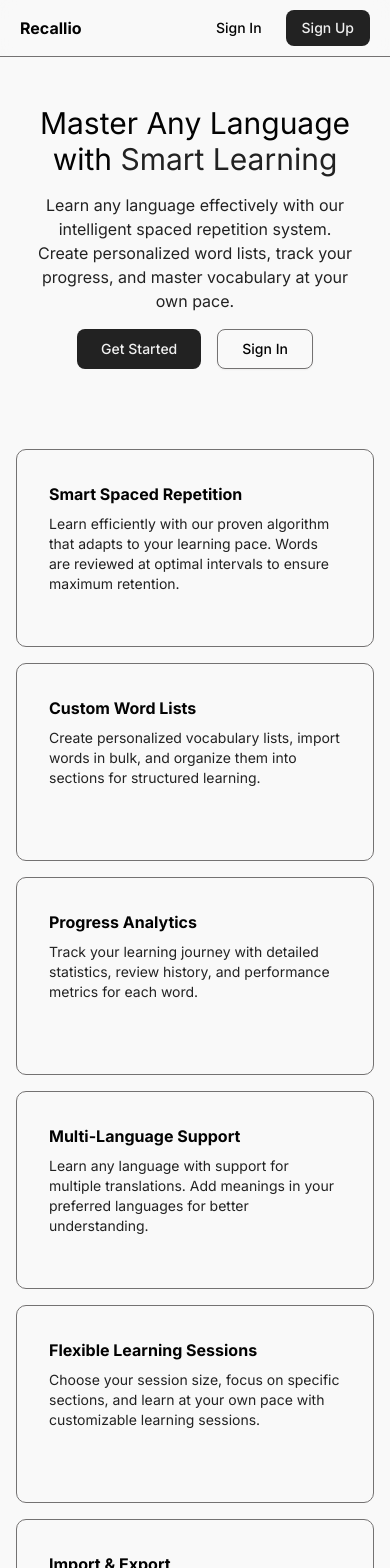
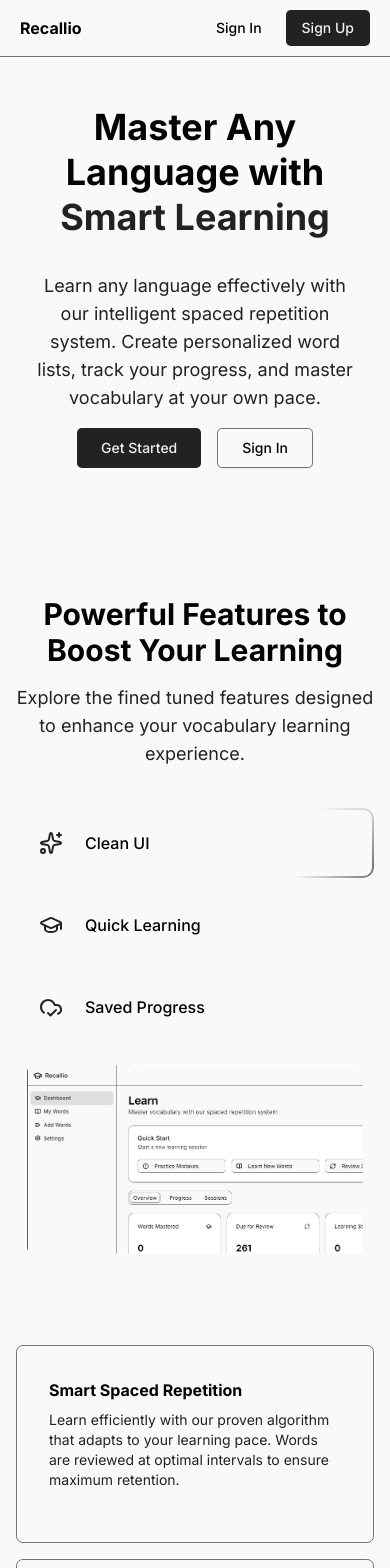
Before and after one commit to asmraihan/recallio, a Next.js app: page / in a window 390 px wide. Shown: the top 1568 px of the page. Built offline with nearby package versions, Linux system fonts and the light colour scheme.

Commit message:
feat: add FeatureTab component and integrate with Features section

```diff
--- a/src/app/dashboard/layout.tsx
+++ b/src/app/dashboard/layout.tsx
@@ -5,6 +5,7 @@ import { useSession } from "next-auth/react";
 import { Sidebar } from "@/components/dashboard/sidebar";
 import { UserNav } from "@/components/dashboard/user-nav";
 import { MobileNav } from "@/components/dashboard/mobile-nav";
+import { GraduationCap } from "lucide-react";
 
 export default function DashboardLayout({
   children,
@@ -29,8 +30,8 @@ export default function DashboardLayout({
     <div className="flex min-h-screen flex-col md:flex-row">
       <Sidebar />
       <div className="flex flex-1 flex-col">
-        <header className="sticky top-0 z-10 border-b bg-background/95 backdrop-blur supports-[backdrop-filter]:bg-background/60 flex h-[52px] items-center justify-end px-4 md:px-6">
-          {/* <h1 className="text-lg font-semibold">Recallio</h1> */}
+        <header className="sticky top-0 z-10 border-b bg-background/95 backdrop-blur supports-[backdrop-filter]:bg-background/60 flex h-[52px] items-center justify-between md:justify-end px-4 md:px-6">
+             <GraduationCap className="h-6 w-6  md:hidden" />
           <UserNav user={session?.user} />
         </header>
         <main className="flex-1 space-y-4 p-4 pt-2 md:p-8 md:pt-6 mb-12">
--- a/src/app/dashboard/settings/page.tsx
+++ b/src/app/dashboard/settings/page.tsx
@@ -93,7 +93,7 @@ export default function SettingsPage() {
               </CardDescription>
             </CardHeader>
             <CardContent className="space-y-4">
-              <div className="flex items-center justify-between p-4 border rounded-lg border-destructive/20">
+              <div className="flex flex-col md:flex-row items-end justify-between gap-4 p-4 border rounded-lg border-destructive/20">
                 <div className="space-y-1">
                   <h4 className="text-sm font-semibold">Delete All Learning Sessions</h4>
                   <p className="text-sm text-muted-foreground">
@@ -110,7 +110,7 @@ export default function SettingsPage() {
                 </Button>
               </div>
 
-              <div className="flex items-center justify-between p-4 border rounded-lg border-destructive/20">
+              <div className="flex flex-col md:flex-row items-end justify-between gap-4 p-4 border rounded-lg border-destructive/20">
                 <div className="space-y-1">
                   <h4 className="text-sm font-semibold">Delete All Words</h4>
                   <p className="text-sm text-muted-foreground">
--- a/src/app/globals.css
+++ b/src/app/globals.css
@@ -116,7 +116,7 @@
   --font-sans: Architects Daughter, sans-serif;
   --font-serif: "Times New Roman", Times, serif;
   --font-mono: "Courier New", Courier, monospace;
-  --radius: 0.625rem;
+  --radius: 0.425rem;
   --shadow-x: 1px;
   --shadow-y: 4px;
   --shadow-blur: 5px;
@@ -171,7 +171,7 @@
   --font-sans: Architects Daughter, sans-serif;
   --font-serif: Georgia, serif;
   --font-mono: "Fira Code", "Courier New", monospace;
-  --radius: 0.625rem;
+  --radius: 0.425rem;
   --shadow-x: 1px;
   --shadow-y: 4px;
   --shadow-blur: 5px;
--- a/src/app/page.tsx
+++ b/src/app/page.tsx
@@ -1,5 +1,6 @@
 import Link from "next/link";
 import { Button } from "@/components/ui/button";
+import Features from "@/components/landing/features";
 
 export default function Home() {
   return (
@@ -26,11 +27,11 @@ export default function Home() {
       <main className="flex-1 flex flex-col items-center justify-center px-4">
         <section className="w-full flex-1 flex flex-col items-center justify-center">
           <div className="container flex max-w-[64rem] flex-col items-center gap-4 text-center justify-center flex-1 px-4 py-12">
-            <h1 className="font-heading text-3xl sm:text-5xl md:text-6xl lg:text-7xl">
+            <h1 className="max-w-4xl text-4xl font-bold sm:text-5xl md:text-6xl lg:text-7xl leading-tight">
               Master Any Language with{" "}
               <span className="text-primary">Smart Learning</span>
             </h1>
-            <p className="max-w-[42rem] leading-normal text-muted-foreground sm:text-xl sm:leading-8">
+            <p className="max-w-2xl text-lg md:text-xl text-center text-muted-foreground mt-4">
               Learn any language effectively with our intelligent spaced repetition system.
               Create personalized word lists, track your progress, and master vocabulary
               at your own pace.
@@ -47,7 +48,8 @@ export default function Home() {
             </div>
           </div>
         </section>
-        <section className="container space-y-6 py-8 md:py-12 lg:py-24">
+        <Features />
+        <section className="container space-y-6 pb-8 md:pb-12 lg:pb-24">
           <div className="mx-auto grid justify-center gap-4 sm:grid-cols-2 md:max-w-[64rem] md:grid-cols-3">
             <div className="relative overflow-hidden rounded-lg border bg-background p-2">
               <div className="flex h-[180px] flex-col justify-between rounded-md p-6">
--- a/src/components/dashboard/user-nav.tsx
+++ b/src/components/dashboard/user-nav.tsx
@@ -22,7 +22,7 @@ export function UserNav({ user }: UserNavProps) {
   return (
     <DropdownMenu>
       <DropdownMenuTrigger asChild>
-        <Button variant="ghost" className="relative h-8 w-8 rounded-full">
+        <Button variant="ghost" className="relative h-8 w-8 rounded-full border border-border">
           <Avatar className="h-8 w-8">
             <AvatarImage src={user?.image || ""} alt={user?.name || ""} />
             <AvatarFallback>
--- /dev/null
+++ b/src/components/landing/FeatureTab.tsx
@@ -0,0 +1,88 @@
+"use client";
+
+import {
+    motion,
+    animate,
+    useMotionTemplate,
+    useMotionValue,
+    ValueAnimationTransition,
+} from "framer-motion";
+import { ComponentPropsWithRef, useEffect, useRef } from "react";
+import { TabType } from "@/components/landing/type";
+
+//Feature tab
+const FeatureTab = (
+    props: TabType[any] & ComponentPropsWithRef<"div"> & { selected: boolean },
+) => {
+    const tabRef = useRef<HTMLDivElement>(null);
+    const dotLottieRef = useRef<any>(null);
+
+    const xPercentage = useMotionValue(50);
+    const yPercentage = useMotionValue(0);
+    const maskImage = useMotionTemplate`radial-gradient(80px 80px at ${xPercentage}% ${yPercentage}%, black, transparent)`;
+
+    useEffect(() => {
+        if (!tabRef.current) return;
+
+        xPercentage.set(0);
+        yPercentage.set(0);
+
+        const { height, width } = tabRef.current?.getBoundingClientRect();
+        const circumference = height * 2 + width * 2;
+
+        const times = [
+            0,
+            width / circumference,
+            (width + height) / circumference,
+            (width * 2 + height) / circumference,
+            1,
+        ];
+
+        const options: ValueAnimationTransition = {
+            times,
+            duration: 4,
+            repeat: Infinity,
+            ease: "linear",
+            repeatType: "loop",
+        };
+        animate(xPercentage, [0, 100, 100, 0, 0], options);
+        animate(yPercentage, [0, 0, 100, 100, 0], options);
+    }, [props.selected]);
+
+    //   const handleTabHover = () => {
+    //     if (dotLottieRef.current === null) return;
+    //     dotLottieRef.current.seek(0);
+    //     dotLottieRef.current.play();
+    //   };
+
+    return (
+        <div
+            ref={tabRef}
+            //   onMouseEnter={handleTabHover}
+            className="border border-white/15 flex lg:flex-1 p-2.5 rounded-xl gap-2.5 items-center relative cursor-pointer"
+            onClick={props.onClick}
+        >
+            {props.selected && (
+                <motion.div
+                    style={{
+                        maskImage,
+                    }}
+                    className="absolute inset-0 border-2 border-border rounded-xl  -m-px"
+                />
+            )}
+
+            <div className="h-12 w-12 border border-white/15 rounded-lg inline-flex justify-center items-center">
+
+                <props.icon className="h-6 w-6 text-primary" />
+            </div>
+            <div className="font-medium">{props.title}</div>
+            {props.isNew && (
+                <div className="text-xs rounded-full px-2 py-0.5 bg-[#8c44ff] text-black font-semibold">
+                    new
+                </div>
+            )}
+        </div>
+    );
+};
+
+export default FeatureTab;
--- /dev/null
+++ b/src/components/landing/features.tsx
@@ -0,0 +1,86 @@
+"use client";
+
+import productImage from "@/assets/dashboard.png";
+import { useState } from "react";
+import FeatureTab from "@/components/landing/FeatureTab";
+import { tabs } from "@/components/landing/type";
+import {
+    animate,
+    motion,
+    useMotionTemplate,
+    useMotionValue,
+    ValueAnimationTransition,
+} from "framer-motion";
+
+// Features section
+const Features = () => {
+    const [selectedTab, setSelectedTab] = useState(0);
+
+    const backgroundPositionX = useMotionValue(tabs[0].backgroundPositionX);
+    const backgroundPositionY = useMotionValue(tabs[0].backgroundPositionY);
+    const backgroundSizeX = useMotionValue(tabs[0].backgroundSizeX);
+
+    const backgroundPosition = useMotionTemplate`${backgroundPositionX}% ${backgroundPositionY}%`;
+    const backgroundSize = useMotionTemplate`${backgroundSizeX}% auto`;
+
+    const handleSelectedTab = (index: number) => {
+        setSelectedTab(index);
+
+        const options: ValueAnimationTransition = {
+            duration: 2,
+            ease: "easeInOut",
+        };
+
+        animate(
+            backgroundSizeX,
+            [backgroundSizeX.get(), 100, tabs[index].backgroundSizeX],
+            options,
+        );
+        animate(
+            backgroundPositionX,
+            [backgroundPositionX.get(), tabs[index].backgroundPositionX],
+            options,
+        );
+        animate(
+            backgroundPositionY,
+            [backgroundPositionY.get(), tabs[index].backgroundPositionY],
+            options,
+        );
+    };
+
+    return (
+        <section className="py-20 md:py-24">
+            <div className="container">
+                <h2 className=" text-3xl font-bold text-center md:text-4xl">
+                    Powerful Features to Boost Your Learning
+                </h2>
+                <p className="mt-4 text-center text-lg text-muted-foreground max-w-2xl mx-auto">
+                    Explore the fined tuned features designed to enhance your vocabulary
+                    learning experience.
+                </p>
+                <div className="mt-10 flex flex-col lg:flex-row gap-3">
+                    {tabs.map((tab, tabIndex) => (
+                        <FeatureTab
+                            {...tab}
+                            onClick={() => handleSelectedTab(tabIndex)}
+                            selected={selectedTab === tabIndex}
+                            key={tab.title}
+                        />
+                    ))}
+                </div>
+                <div className="border border-white/20 rounded-xl mt-3 p-2.5">
+                    <motion.div
+                        className="aspect-video border border-white/20 rounded-lg bg-cover"
+                        style={{
+                            backgroundSize,
+                            backgroundPosition,
+                            backgroundImage: `url(${productImage.src})`,
+                        }}
+                    />
+                </div>
+            </div>
+        </section>
+    );
+};
+
+export default Features;
--- /dev/null
+++ b/src/components/landing/type.ts
@@ -0,0 +1,30 @@
+import { GraduationCap, Sparkles, CloudCheck } from "lucide-react";
+
+export const tabs = [
+  {
+    icon: Sparkles,
+    title: "Clean UI",
+    isNew: false,
+    backgroundPositionX: 0,
+    backgroundPositionY: 0,
+    backgroundSizeX: 150,
+  },
+  {
+    icon: GraduationCap,
+    title: "Quick Learning",
+    isNew: false,
+    backgroundPositionX: 100,
+    backgroundPositionY: 27,
+    backgroundSizeX: 177,
+  },
+  {
+    icon: CloudCheck,
+    title: "Saved Progress",
+    isNew: false,
+    backgroundPositionX: 98,
+    backgroundPositionY: 100,
+    backgroundSizeX: 135,
+  },
+];
+
+export type TabType = typeof tabs;
```
Also changed, not shown: src/app/dashboard/learn/session/[sessionId]/page.tsx (+4 -4 lines), src/assets/dashboard.png (added).
